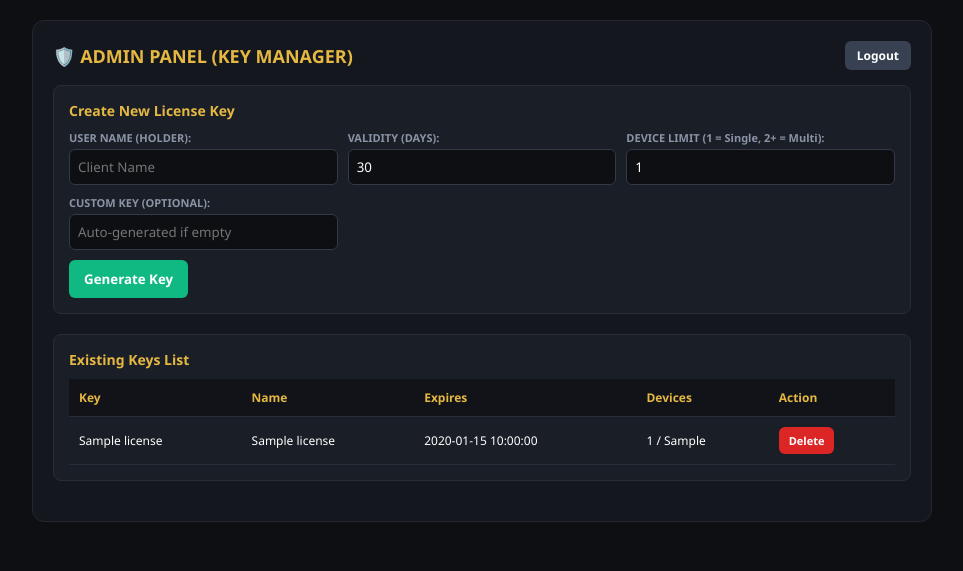
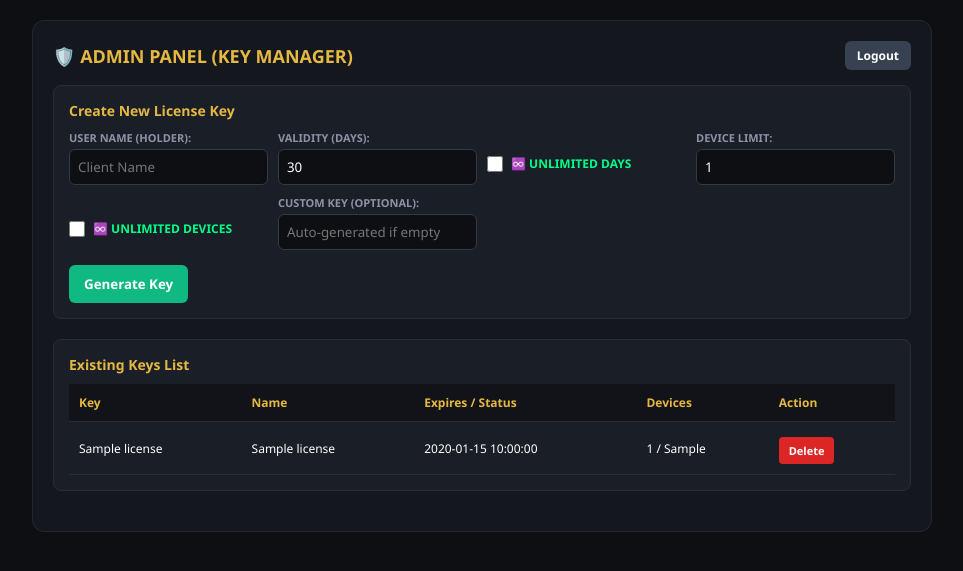
Before and after one commit to mdrayhan89/DARK-BOT, a Flask app: template templates/admin_dashboard.html in a window 1280 px wide. Shown: the top 571 px of the page, without its empty margins (158-1121 px from the left). Run offline with Flask 3, Linux system fonts and the light colour scheme; the template is opened without the code that fills it: most values are stand-ins (such as "Sample title", 1, 10 or a date in 2020).

Commit message:
Update admin_dashboard.html

```diff
--- a/templates/admin_dashboard.html
+++ b/templates/admin_dashboard.html
@@ -10,15 +10,18 @@
         .container { max-width: 900px; margin: 0 auto; background: #14171d; border: 1px solid #232730; border-radius: 12px; padding: 20px; }
         h2 { color: #e5b842; margin-bottom: 15px; font-size: 18px; display: flex; justify-content: space-between; align-items: center; }
         .section { background: #1a1e26; border: 1px solid #282d38; padding: 15px; border-radius: 8px; margin-bottom: 20px; }
-        .form-row { display: grid; grid-template-columns: repeat(auto-fit, minmax(200px, 1fr)); gap: 10px; margin-bottom: 10px; }
+        .form-row { display: grid; grid-template-columns: repeat(auto-fit, minmax(180px, 1fr)); gap: 10px; margin-bottom: 10px; }
         label { display: block; color: #8a94a6; font-size: 11px; font-weight: bold; margin-bottom: 4px; }
-        input { width: 100%; background: #0d0f12; border: 1px solid #333946; color: #fff; padding: 8px; border-radius: 6px; outline: none; }
-        .btn { padding: 10px 15px; background: #10b981; color: #fff; border: none; border-radius: 6px; font-weight: bold; cursor: pointer; }
-        .btn-danger { background: #dc2626; padding: 6px 10px; font-size: 11px; }
+        input[type="text"], input[type="number"] { width: 100%; background: #0d0f12; border: 1px solid #333946; color: #fff; padding: 8px; border-radius: 6px; outline: none; }
+        .checkbox-group { display: flex; align-items: center; gap: 8px; margin-top: 25px; font-size: 12px; color: #00ff88; font-weight: bold; cursor: pointer; }
+        .checkbox-group input { width: 16px; height: 16px; cursor: pointer; }
+        .btn { padding: 10px 15px; background: #10b981; color: #fff; border: none; border-radius: 6px; font-weight: bold; cursor: pointer; margin-top: 5px; }
+        .btn-danger { background: #dc2626; padding: 6px 10px; font-size: 11px; border: none; border-radius: 4px; color: #fff; cursor: pointer; }
         table { width: 100%; border-collapse: collapse; margin-top: 10px; font-size: 12px; }
         th, td { padding: 10px; text-align: left; border-bottom: 1px solid #282d38; }
         th { color: #e5b842; background: #111318; }
         .logout-btn { background: #374151; color: #fff; padding: 6px 12px; border-radius: 6px; text-decoration: none; font-size: 12px; }
+        .badge-unlimited { color: #00ff88; font-weight: bold; }
     </style>
 </head>
 <body>
@@ -40,8 +43,20 @@
                 <input type="number" id="keyDays" value="30">
             </div>
             <div>
-                <label>DEVICE LIMIT (1 = Single, 2+ = Multi):</label>
+                <label class="checkbox-group">
+                    <input type="checkbox" id="unlimitedCheck" onchange="toggleUnlimited(this)">
+                    <span>♾️ UNLIMITED DAYS</span>
+                </label>
+            </div>
+            <div>
+                <label>DEVICE LIMIT:</label>
                 <input type="number" id="keyDevices" value="1">
+            </div>
+            <div>
+                <label class="checkbox-group">
+                    <input type="checkbox" id="unlimitedDevCheck" onchange="toggleUnlimitedDev(this)">
+                    <span>♾️ UNLIMITED DEVICES</span>
+                </label>
             </div>
             <div>
                 <label>CUSTOM KEY (OPTIONAL):</label>
@@ -58,7 +73,7 @@
                 <tr>
                     <th>Key</th>
                     <th>Name</th>
-                    <th>Expires</th>
+                    <th>Expires / Status</th>
                     <th>Devices</th>
                     <th>Action</th>
                 </tr>
@@ -68,8 +83,20 @@
                 <tr>
                     <td><code>{{ k }}</code></td>
                     <td>{{ v.name }}</td>
-                    <td>{{ v.expires_at }}</td>
-                    <td>{{ v.devices | length }} / {{ v.max_devices }}</td>
+                    <td>
+                        {% if v.is_unlimited or v.days == 99999 %}
+                            <span class="badge-unlimited">♾️ Unlimited / Lifetime</span>
+                        {% else %}
+                            {{ v.expires_at }}
+                        {% endif %}
+                    </td>
+                    <td>
+                        {% if v.is_unlimited_devices or v.max_devices >= 9999 %}
+                            <span class="badge-unlimited">♾️ Unlimited ({{ v.devices | length }})</span>
+                        {% else %}
+                            {{ v.devices | length }} / {{ v.max_devices }}
+                        {% endif %}
+                    </td>
                     <td><button class="btn btn-danger" onclick="deleteKey('{{ k }}')">Delete</button></td>
                 </tr>
                 {% endfor %}
@@ -79,9 +106,37 @@
 </div>
 
 <script>
+    function toggleUnlimited(chk) {
+        const daysInput = document.getElementById('keyDays');
+        if(chk.checked) {
+            daysInput.disabled = true;
+            daysInput.value = "";
+            daysInput.style.opacity = "0.5";
+        } else {
+            daysInput.disabled = false;
+            daysInput.value = "30";
+            daysInput.style.opacity = "1";
+        }
+    }
+
+    function toggleUnlimitedDev(chk) {
+        const devInput = document.getElementById('keyDevices');
+        if(chk.checked) {
+            devInput.disabled = true;
+            devInput.value = "";
+            devInput.style.opacity = "0.5";
+        } else {
+            devInput.disabled = false;
+            devInput.value = "1";
+            devInput.style.opacity = "1";
+        }
+    }
+
     async function createKey() {
         const name = document.getElementById('keyName').value;
+        const is_unlimited = document.getElementById('unlimitedCheck').checked;
         const days = document.getElementById('keyDays').value;
+        const is_unlimited_devices = document.getElementById('unlimitedDevCheck').checked;
         const max_devices = document.getElementById('keyDevices').value;
         const custom_key = document.getElementById('customKey').value;
 
@@ -90,7 +145,7 @@
         const res = await fetch('/api/admin/create_key', {
             method: 'POST',
             headers: {'Content-Type': 'application/json'},
-            body: JSON.stringify({name, days, max_devices, custom_key})
+            body: JSON.stringify({name, is_unlimited, days, is_unlimited_devices, max_devices, custom_key})
         });
         const data = await res.json();
         if(data.success) {
```
